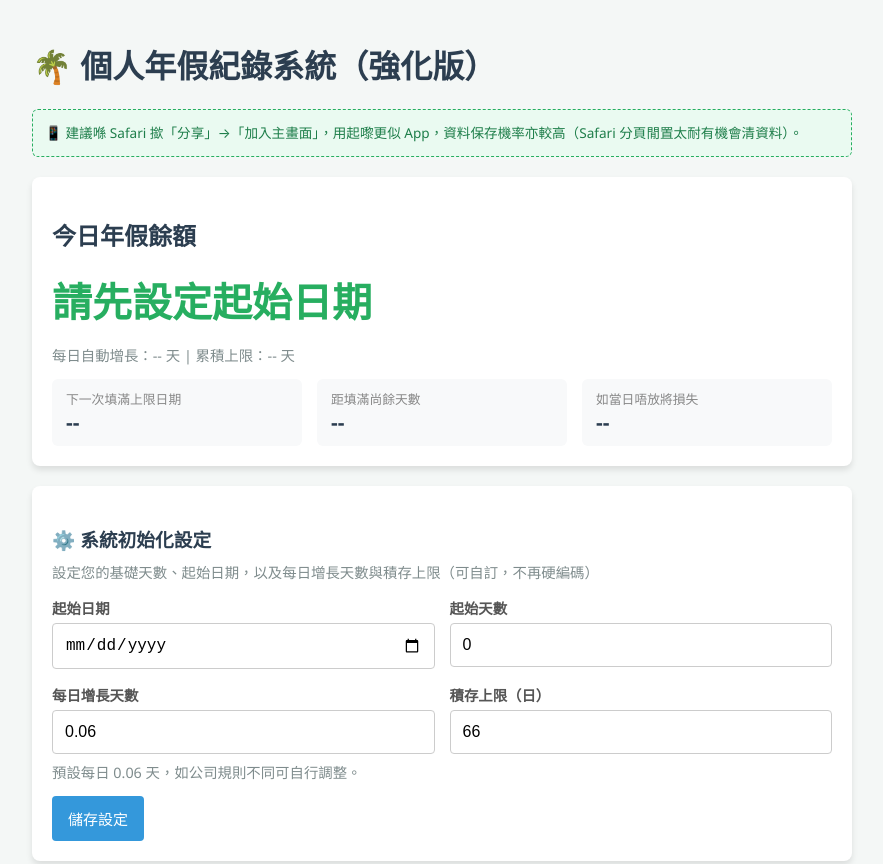
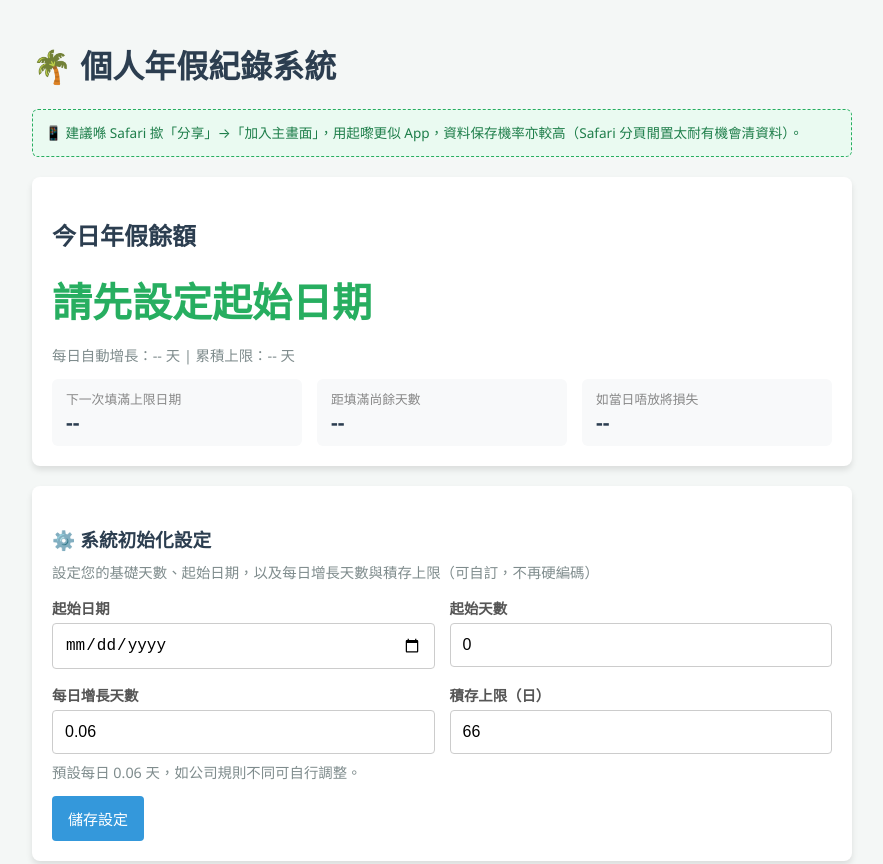
Before and after one commit to Ivan163A/annual-leave-tracker, a plain HTML site: page index.html in a window 1280 px wide. Shown: the top 864 px of the page, without its empty margins (198-1081 px from the left). Drawn offline with Linux system fonts and the light colour scheme.

Commit message:
Update index.html

```diff
--- a/index.html
+++ b/index.html
@@ -8,7 +8,7 @@
 <meta name="apple-mobile-web-app-title" content="年假紀錄">
 <meta name="mobile-web-app-capable" content="yes">
 <meta name="theme-color" content="#27ae60">
-<title>🌴 個人年假紀錄系統（強化版）</title>
+<title>🌴 個人年假紀錄系統</title>
 <style>
   * { -webkit-tap-highlight-color: transparent; }
   body{
@@ -79,7 +79,7 @@
 </head>
 <body>
 
-<h1>🌴 個人年假紀錄系統（強化版）</h1>
+<h1>🌴 個人年假紀錄系統</h1>
 
 <div class="pwa-hint" id="pwaHint">
   📱 建議喺 Safari 撳「分享」→「加入主畫面」，用起嚟更似 App，資料保存機率亦較高（Safari 分頁閒置太耐有機會清資料）。
```
